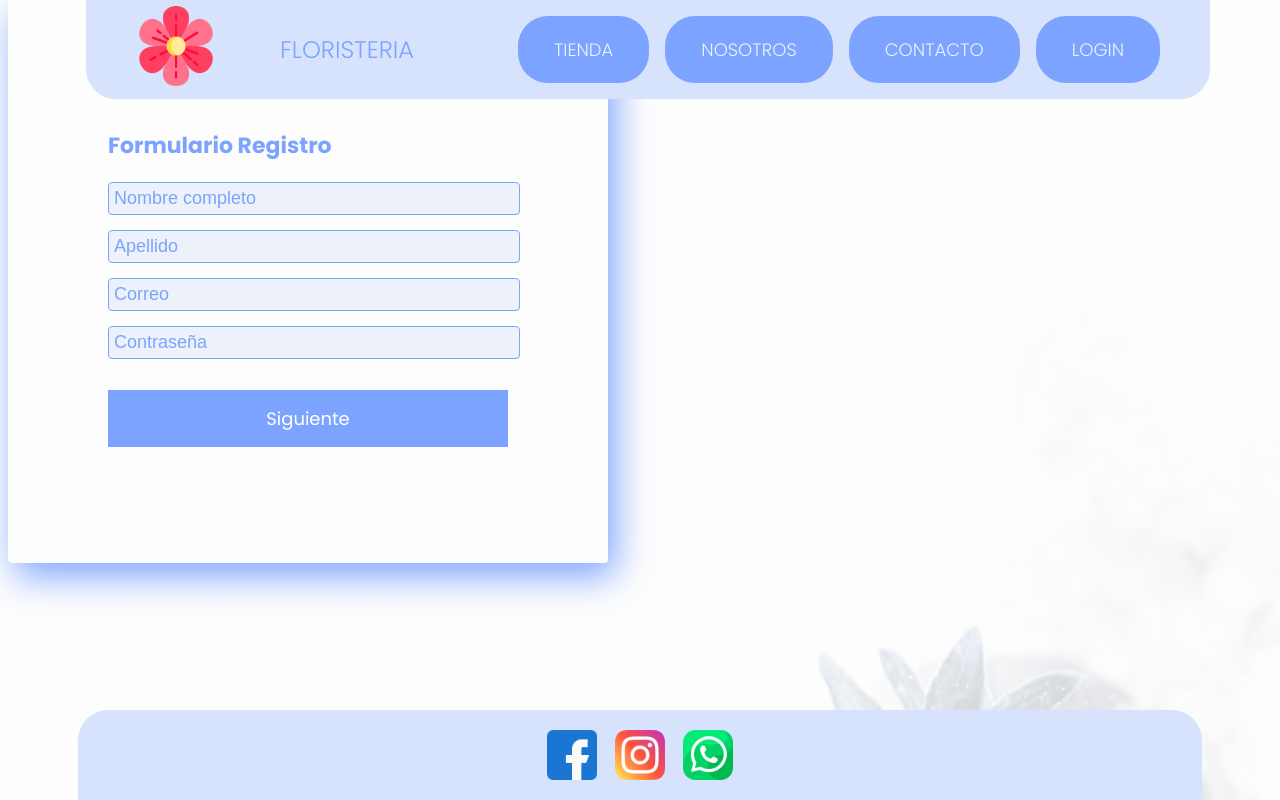
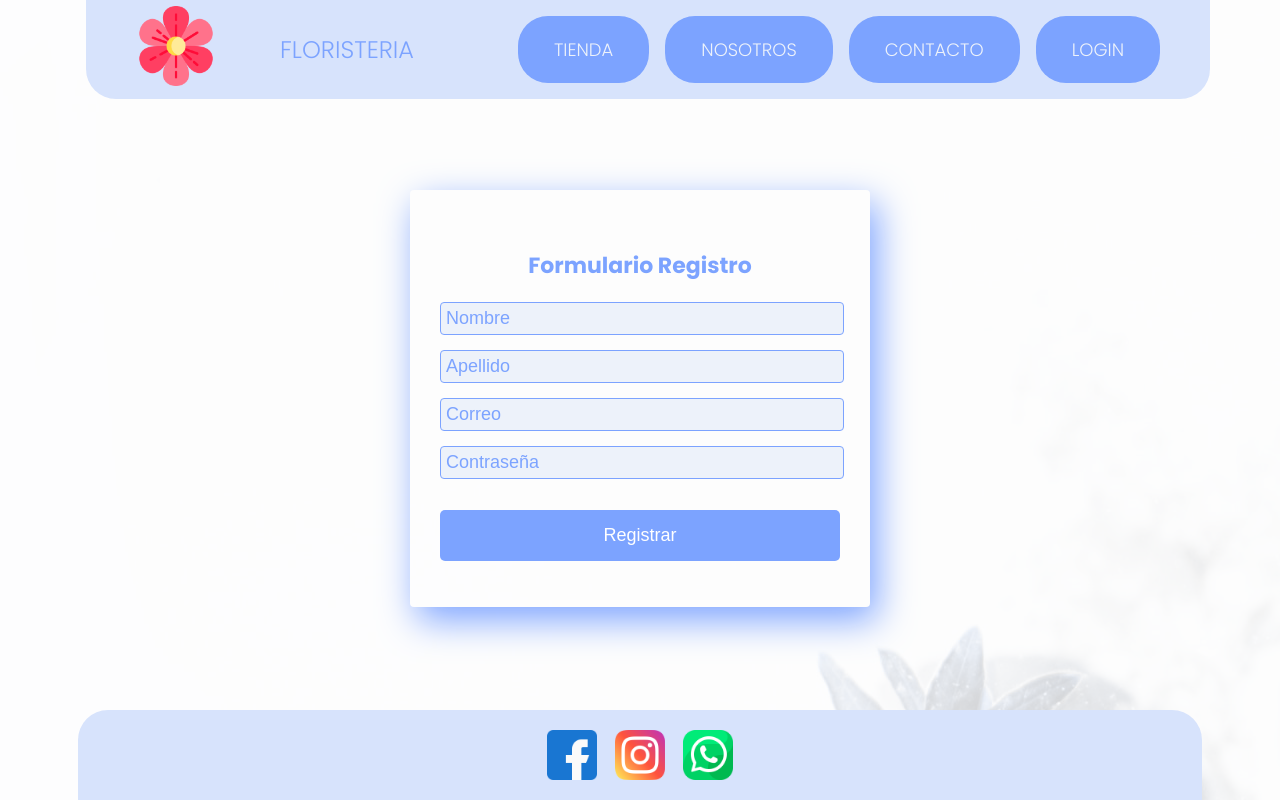
Before and after one commit to AveryWorks/ProyectoAppsWebs, a PHP site: page /register.html in a window 1280 px wide. Run offline with PHP 8.4, Linux system fonts and the light colour scheme; some libraries are stand-ins or nearby versions.

Commit message:
cambios 2

```diff
--- a/css/Styles.css
+++ b/css/Styles.css
@@ -174,12 +174,12 @@ body {
 /*Login*/
 
 .Login__Form {
+  margin: auto;
+  margin-top: 15%;
   width: 400px;
   padding: 30px;
-  margin: auto;
-  margin-top: 250px;
+  display: grid;
   border-radius: 4px;
-  font-family: 'Poppins', sans-serif;
   color: white;
   box-shadow: 7px 13px 37px #7ca3ff;
 }
@@ -236,15 +236,18 @@ body {
 
 /*Create account*/
 .form-register {
+  margin: auto;
+  margin-top: 15%;
   width: 400px;
-  padding: 100px;
-  margin: auto;
+  padding: 30px;
+  display: grid;
   border-radius: 4px;
   color: white;
   box-shadow: 7px 13px 37px #7ca3ff;
 }
 
 .form-register h4 {
+  text-align: center;
   font-size: 22px;
   margin-bottom: 20px;
   color: #7ca3ff;
@@ -252,7 +255,7 @@ body {
 
 .controls-form-register {
   align-items: center;
-  width: 100%;
+  width: 98%;
   background: #edf2fa;
   padding: 5px;
   border-radius: 4px;
@@ -262,40 +265,19 @@ body {
   color: #7ca3ff;
 }
 
-.form-register p {
-  height: 40px;
-  text-align: center;
-  font-size: 18px;
-  line-height: 40px;
-}
-
-.form-register a {
-  color: #7ca3ff;
-  text-decoration: none;
-}
-
-.form-register a:hover {
-  color: blueviolet;
-  text-decoration: none;
-}
-
-.form-register .botons-form-register {
+.botons-form-register {
   width: 100%;
   background: #7ca3ff;
-  border: none;
+  border: #7ca3ff;
+  border-radius: 5px;
   padding: 15px;
   color: white;
   margin: 16px 0;
   font-size: 18px;
-  font-family: "Poppins", sans-serif;
 }
 
 .botons-form-register:hover {
   background-color: rgb(76, 117, 212);
-}
-
-::placeholder {
-  color: #7ca3ff;
 }
 
 /*Pay method*/
--- a/css/storestyle.css
+++ b/css/storestyle.css
@@ -83,9 +83,7 @@ nav.nav {
   text-decoration: none;
 }
 
-.login__change{
-  display: none;
-}
+
 
 /* Main */
 
--- a/login.html
+++ b/login.html
@@ -40,13 +40,14 @@
             <li class="btn__nav">
               <a href="contact.html" class="btn">Contacto</a>
             </li>
-            <li class="btn__nav login__change">
-              <a href="login.html" class="btn">Login</a>
+            <li class="btn__nav login__change" style="background-color: #d7e3fc;">
+              <a href="login.html" class="btn" style="color: #7ca3ff;">Login</a>
             </li>
           </ul>
         </div>
       </nav>
     </header>
+
     <form class="Login__Form" id="Login__Form">
       <h4>Inicio de sesión</h4>
       <input
--- a/register.html
+++ b/register.html
@@ -41,17 +41,21 @@
 
         </nav>
     </header>
-    <main>
-        <section class="form-register container">
-            <h4>Formulario Registro</h4>
-            <input class="controls-form-register" type="text" name="nombre_profile" id="nombres_profile" placeholder="Nombre completo">
-            <input class="controls-form-register" type="text" name="apellidos_profile" id="apellidos_profile" placeholder="Apellido">
-            <input class="controls-form-register" type="email" name="correo_profile" id="correo_profile" placeholder="Correo">
-            <input class="controls-form-register" type="password" name="password_profile" id="password_profile" placeholder="Contraseña">
-            <input class="botons-form-register" type="submit" value="Siguiente">
-          </section>
 
-    </main>
+    <form class="container form-register ">
+        <h4>Formulario Registro</h4>
+        <input class="controls-form-register"
+        type="text"
+        name="nombre_profile"
+        id="nombres_profile"
+        placeholder="Nombre">
+
+        <input class="controls-form-register" type="text" name="apellidos_profile" id="apellidos_profile" placeholder="Apellido">
+        <input class="controls-form-register" type="email" name="correo_profile" id="correo_profile" placeholder="Correo">
+        <input class="controls-form-register" type="password" name="password_profile" id="password_profile" placeholder="Contraseña">
+        <button class="botons-form-register">Registrar</button>
+
+    </form>
 
     <footer class="hero__down">
 
```
Also changed, not shown: contact.html (+3 -7 lines).
